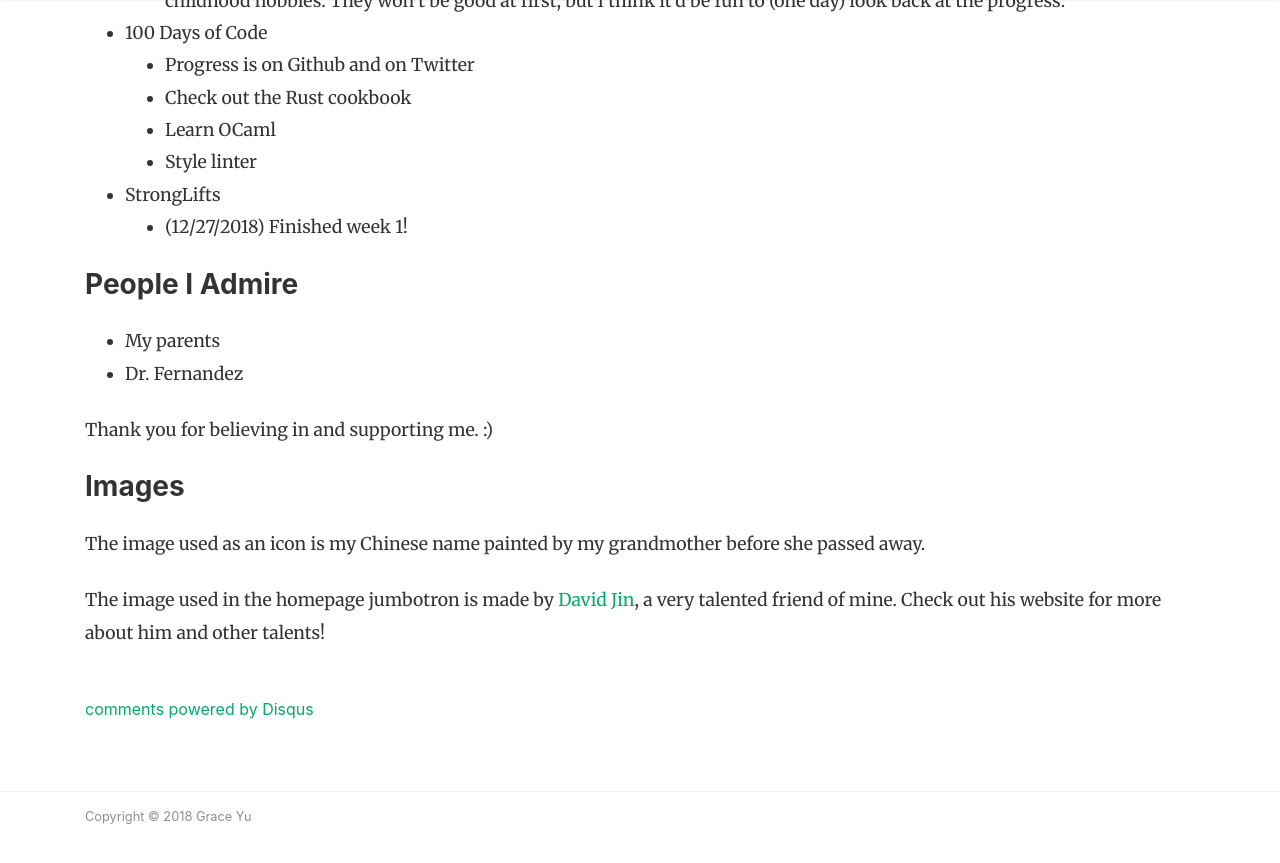
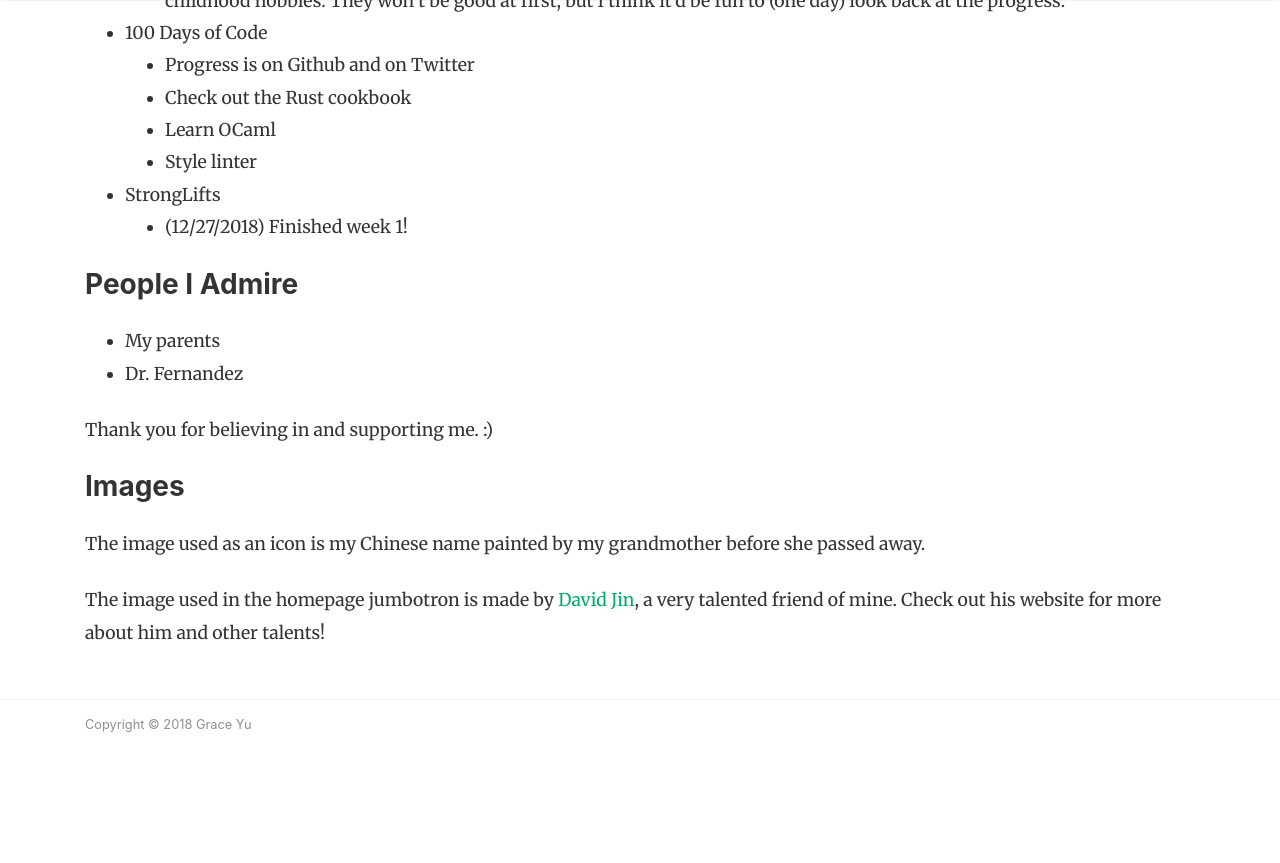
Before and after one commit to gyyu/gyyu.github.io, a Jekyll site: the page built from about.md, in a window 1280 px wide and 900 px high, scrolled down 1570 px. Shown: the top 863 px of the window. Built offline with Jekyll 4.4.1, drawn with Linux system fonts in a browser that asks for light colours; nearby versions of some CDN libraries; comment, search, counter and statistics services are not loaded; after the commit the page ends 2378 px from its top, so only the background shows below that.

Commit message:
Nuked comments on regular pages too

```diff
--- a/_layouts/page.html
+++ b/_layouts/page.html
@@ -12,14 +12,4 @@
     {{content}}
     </div>
 
-    {% if page.comments == true %}
-
-    <div id="comments" class="row mb-5">
-        <div class="col-md-8">
-            {% include disqus.html %}
-        </div>
-    </div>
-
-    {% endif %}
-
 </section>
```
